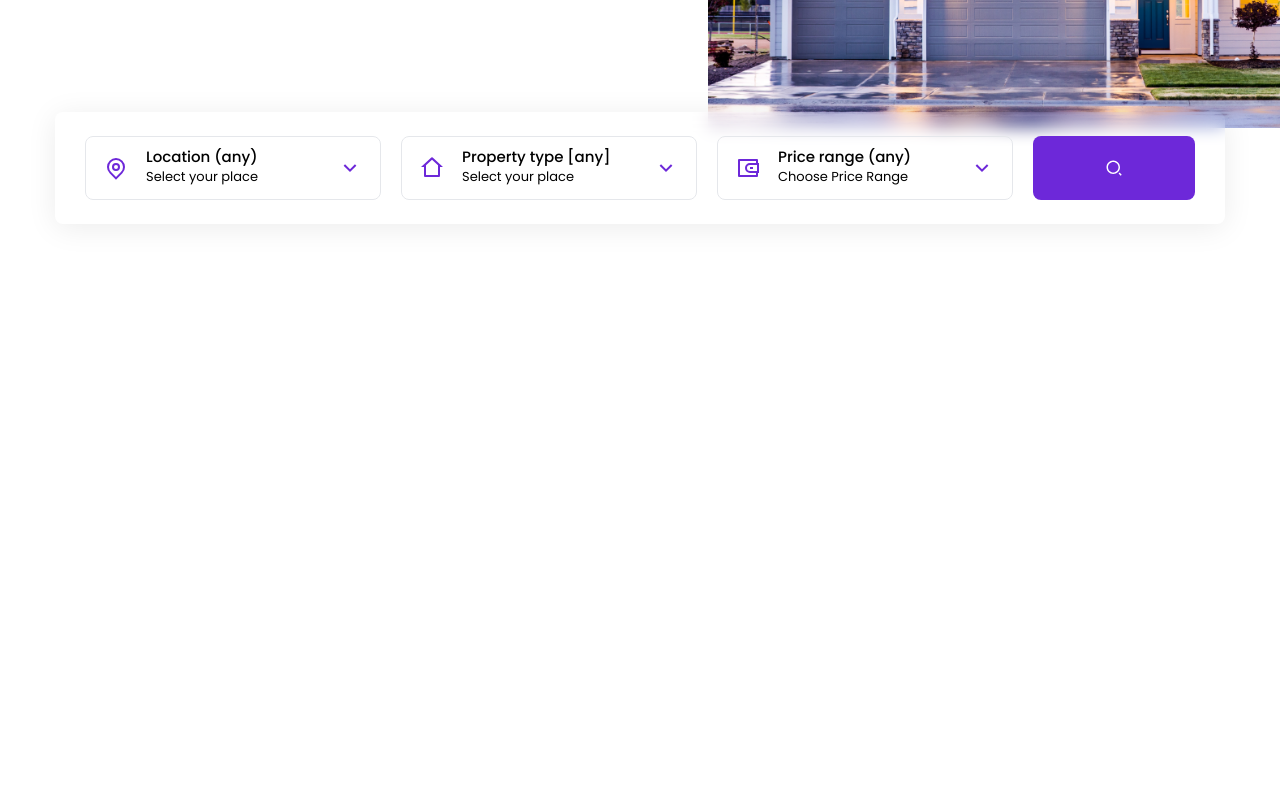
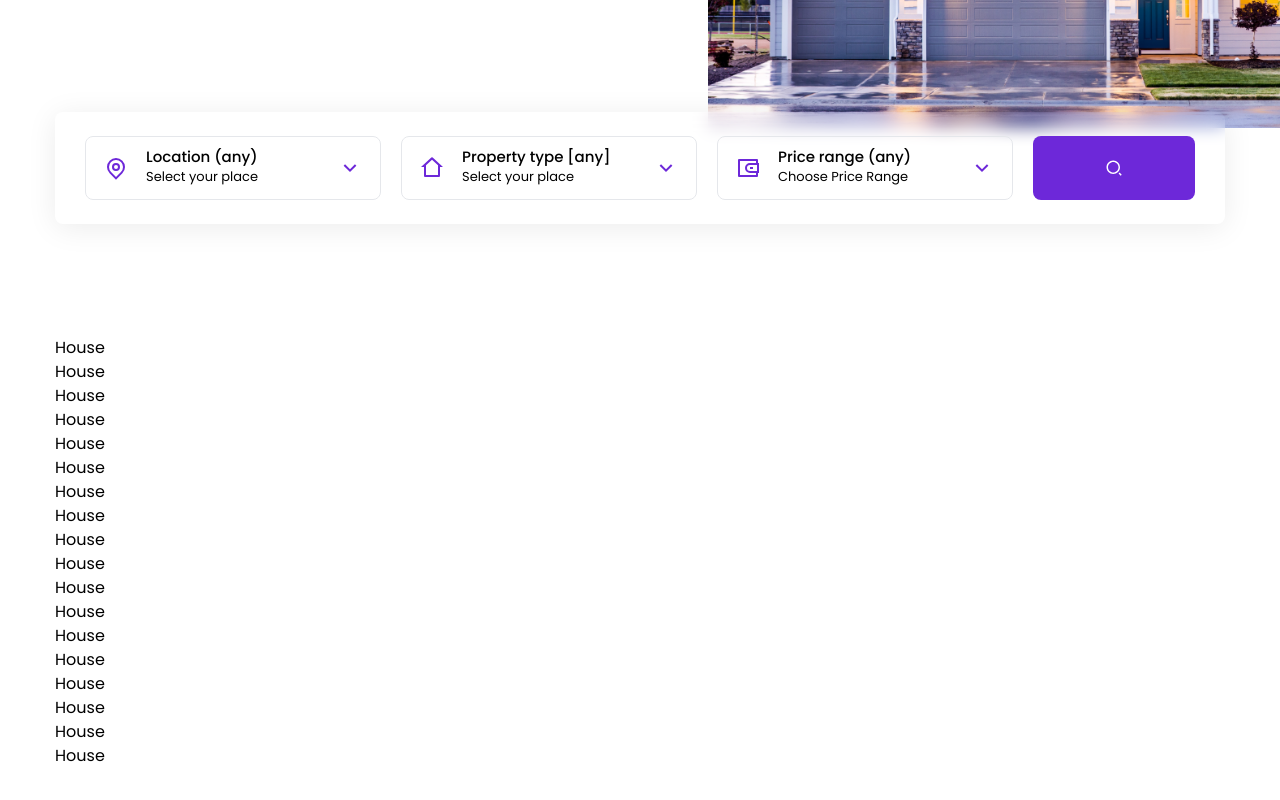
Before and after one commit to KGaurav-8102/real-state-app, a React (Create React App) app: page / in a window 1280 px wide. Shown: the part 542-1342 px from the top of the page. Built offline with nearby package versions, Linux system fonts and the light colour scheme.

Commit message:
House List started

```diff
--- a/src/components/HouseList.js
+++ b/src/components/HouseList.js
@@ -1,7 +1,32 @@
-import React from 'react';
+import React, {useContext} from 'react';
+
+import { HouseContext } from './HouseContext';
+
+import House from './House';
+
+import { Link } from 'react-router-dom';
+
+import { ImSpinner2 } from 'react-icons/im';
 
 const HouseList = () => {
-  return <div>HouseList</div>;
+  const {houses, loading } = useContext(HouseContext);
+  console.log(houses);
+  return(
+    <section className='mb-20'>
+      <div className='container mx-auto'>
+        <div>
+          {houses.map((house, index) => {
+              return(
+                <Link to={`/property/${house.id}`} key={index}>
+                  <House house={house} />
+                </Link>
+              )
+            })
+          }
+        </div>
+      </div>
+    </section>
+  )
 };
 
 export default HouseList;
--- a/src/pages/Home.js
+++ b/src/pages/Home.js
@@ -1,12 +1,14 @@
 import React from 'react';
 
 import Banner from '../components/Banner';
+import HouseList from '../components/HouseList';
 
 
 const Home = () => {
   return(
     <div className='min-h-[1800px]'>
       <Banner />
+      <HouseList />
     </div>
   )
 };
```
